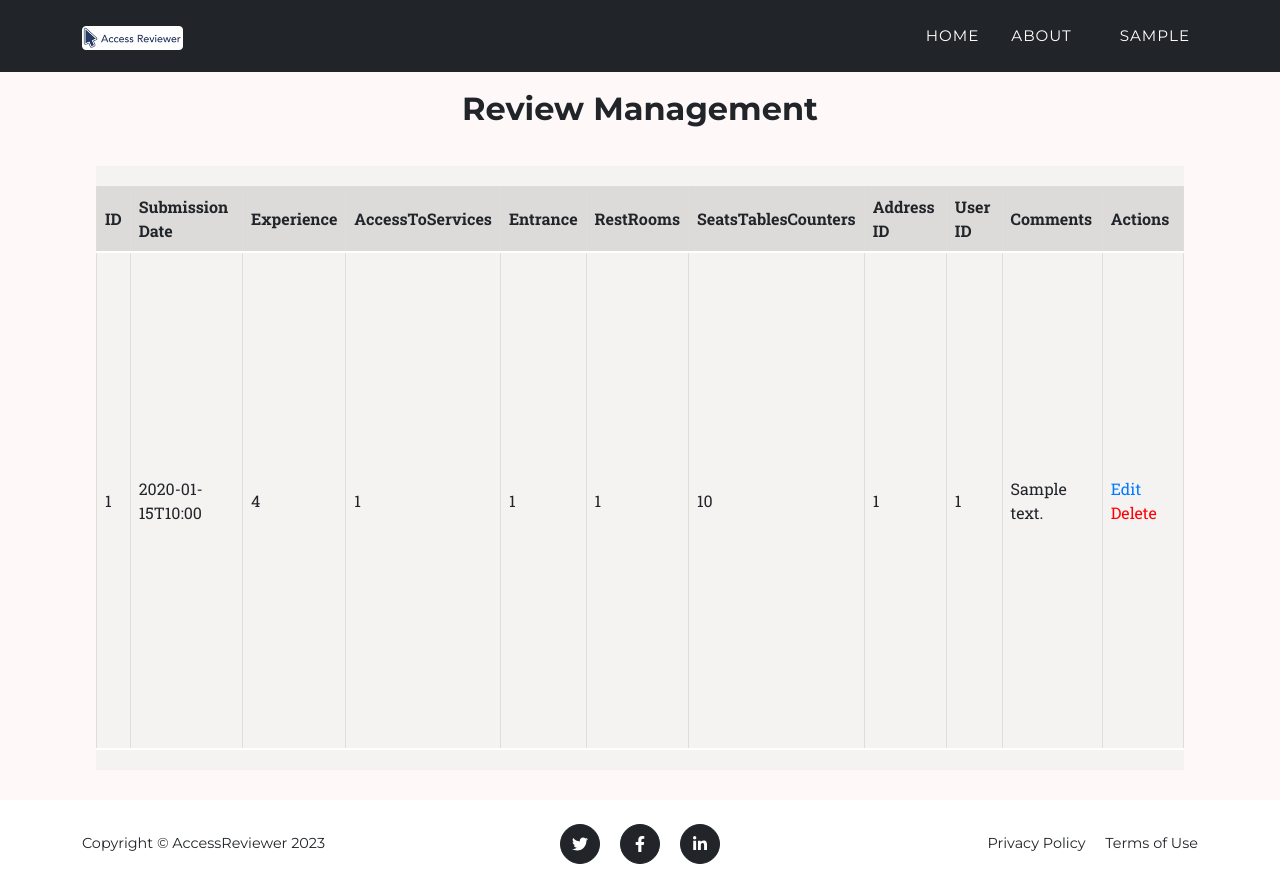
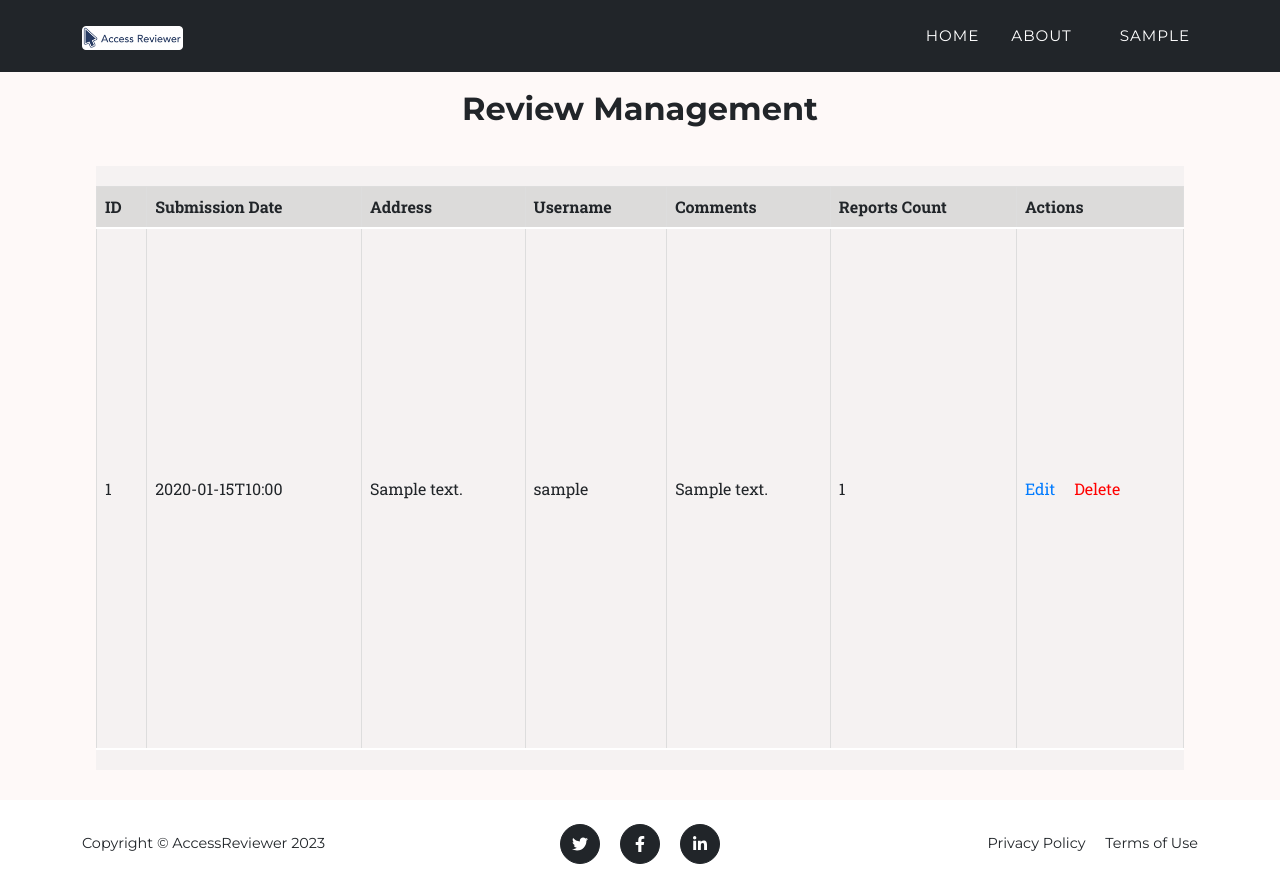
Before and after one commit to PauloManao/access-reviewer, a Spring Boot app: page /reviews_list in a window 1280 px wide. Run offline with Spring Boot 4, Linux system fonts and the light colour scheme; the visitor is signed in with stand-in values (Sample User, id 1); tables that the repository leaves empty hold one stand-in row (values such as "Sample post"); some libraries are stand-ins or nearby versions.

Commit message:
Add Qtty of Report
added qtty of reports for each review

```diff
--- a/access-reviewerapp/src/main/java/project/webapp/accessreviewerapp/controllers/ReviewController.java
+++ b/access-reviewerapp/src/main/java/project/webapp/accessreviewerapp/controllers/ReviewController.java
@@ -64,7 +64,7 @@ public class ReviewController {
         return ResponseEntity.ok("Review submitted successfully with ID: " + review.getId());
     }
 
-    // New endpoint for submitting a review with images
+    // Submit a review with images
     @PostMapping("/submit")
     public ResponseEntity<String> submitReview(@ModelAttribute ReviewDto reviewDto,
                                                @RequestParam("images") List<MultipartFile> images,
@@ -90,7 +90,7 @@ public class ReviewController {
     }
 
 
-    // endpoint to get comments by address ID and display them on the details page
+    //  get comments by address ID and display them on the details page
     @GetMapping("/comments")
     public ResponseEntity<List<ReviewDto>> getCommentsByAddressString(@RequestParam("addressString") String addressString) {
         Optional<Address> address = addressRepository.findByAddress(addressString);
@@ -108,7 +108,7 @@ public class ReviewController {
         return new ResponseEntity<>(comments, HttpStatus.OK);
     }
 
-    //list reviews in the review page
+    //list reviews in the review management page
     @GetMapping("/reviews_list")
     public String listReviews(Model model) {
         List<ReviewDto> reviews = reviewService.findAll();
--- a/access-reviewerapp/src/main/java/project/webapp/accessreviewerapp/repositories/ReviewReportRepository.java
+++ b/access-reviewerapp/src/main/java/project/webapp/accessreviewerapp/repositories/ReviewReportRepository.java
@@ -6,4 +6,7 @@ import project.webapp.accessreviewerapp.entities.ReviewReport;
 
 public interface ReviewReportRepository extends JpaRepository<ReviewReport, Long> {
 
+    // Method to count reports by review ID
+    int countByReviewId(Long reviewId);
+
 }
--- a/access-reviewerapp/src/main/resources/static/script.js
+++ b/access-reviewerapp/src/main/resources/static/script.js
@@ -63,6 +63,7 @@
         });
     });
 
+
 /*
     login page
 */
@@ -98,6 +99,7 @@ document.addEventListener('DOMContentLoaded', function() {
 	}
 });
 
+
 /*
     News page
 */
@@ -125,6 +127,7 @@ if(btnTimes){
         }
     });
 }
+
 
 /*
     Location Details page
@@ -156,8 +159,26 @@ document.addEventListener('DOMContentLoaded', function() {
 	    });
 	}
 
+	// Function to check if the user is authenticated
+async function isAuthenticated() {
+    try {
+        const response = await fetch('/api/isAuthenticated');
+        return await response.json();
+    } catch (error) {
+        console.error('Error:', error);
+        return false;
+    }
+}
+
 	// Function to show a small pop-up for reporting
-	function showSmallReportPopup(reviewId, reportIcon) {
+async function showSmallReportPopup(reviewId, reportIcon) {
+    try {
+        const isAuth = await isAuthenticated();
+        if (!isAuth) {
+            alert('You need to be signed in to report a review.');
+            return;
+        }
+
         const smallPopup = document.createElement('div');
         smallPopup.classList.add('small-report-popup');
         smallPopup.textContent = 'Report';
@@ -185,8 +206,9 @@ document.addEventListener('DOMContentLoaded', function() {
         setTimeout(() => { // Timeout ensures that the event listener is not executed immediately
             document.addEventListener('click', handleOutsideClick);
         }, 0);
-
-
+    } catch (error) {
+        console.error('Error:', error);
+    }
 }
 
 	// Function to fetch weather data
--- a/access-reviewerapp/src/main/resources/templates/reviews_list.html
+++ b/access-reviewerapp/src/main/resources/templates/reviews_list.html
@@ -46,15 +46,11 @@
 			        <tr>
 			            <th>ID</th>
 			            <th>Submission Date</th>
-			            <th>Experience</th>
-			            <th>AccessToServices</th>
-			            <th>Entrance</th>
 
-			            <th>RestRooms</th>
-			            <th>SeatsTablesCounters</th>
-			            <th>Address ID</th>
-			            <th>User ID</th>
+			            <th>Address</th>
+			            <th>Username</th>
 			            <th class="comments">Comments</th>
+			            <th>Reports Count</th>
 						<th>Actions</th>
 			        </tr>
 			    </thead>
@@ -62,15 +58,11 @@
 			        <tr th:each="review : ${reviews_list}">
 			            <td th:text="${review.id}"></td>
 			            <td th:text="${review.submissionDate}"></td>
-			            <td th:text="${review.rateExperience}"></td>
-			            <td th:text="${review.accessToServices}"></td>
-			            <td th:text="${review.entrance}"></td>
 
-			            <td th:text="${review.restRooms}"></td>
-			            <td th:text="${review.seatsTablesCounters}"></td>
-						<td th:text="${review.addressId}"></td>
-						<td th:text="${review.userId}"></td>
+						<td th:text="${review.addressString}"></td>
+						<td th:text="${review.username}"></td>
 			            <td class="comments" th:text="${review.comments}"></td>
+			            <td th:text="${review.reportCount}"></td>
 			            <td>
 			                <a class="edit" th:href="@{/reviews_list/edit/{id}(id=${review.id})}">Edit</a>
 			                <a class="delete" th:href="@{/reviews_list/delete/{id}(id=${review.id})}" onclick="return confirm('Are you sure?')">Delete</a>
```
Also changed, not shown: access-reviewerapp/src/main/java/project/webapp/accessreviewerapp/dto/ReviewDto.java (+9 -0 lines), access-reviewerapp/src/main/java/project/webapp/accessreviewerapp/service/ReviewService.java (+16 -3 lines). Lines whose indentation alone changed are shown as unchanged.
